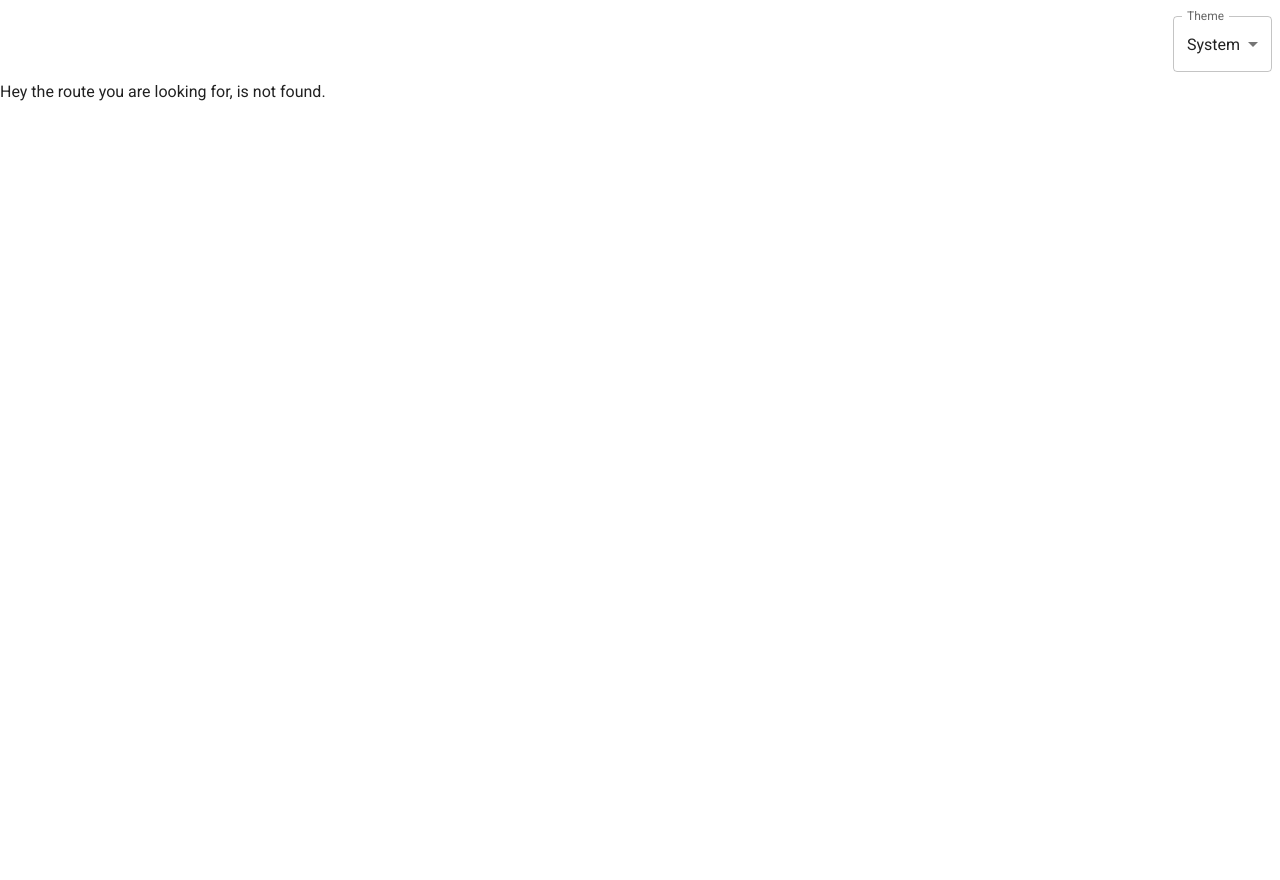
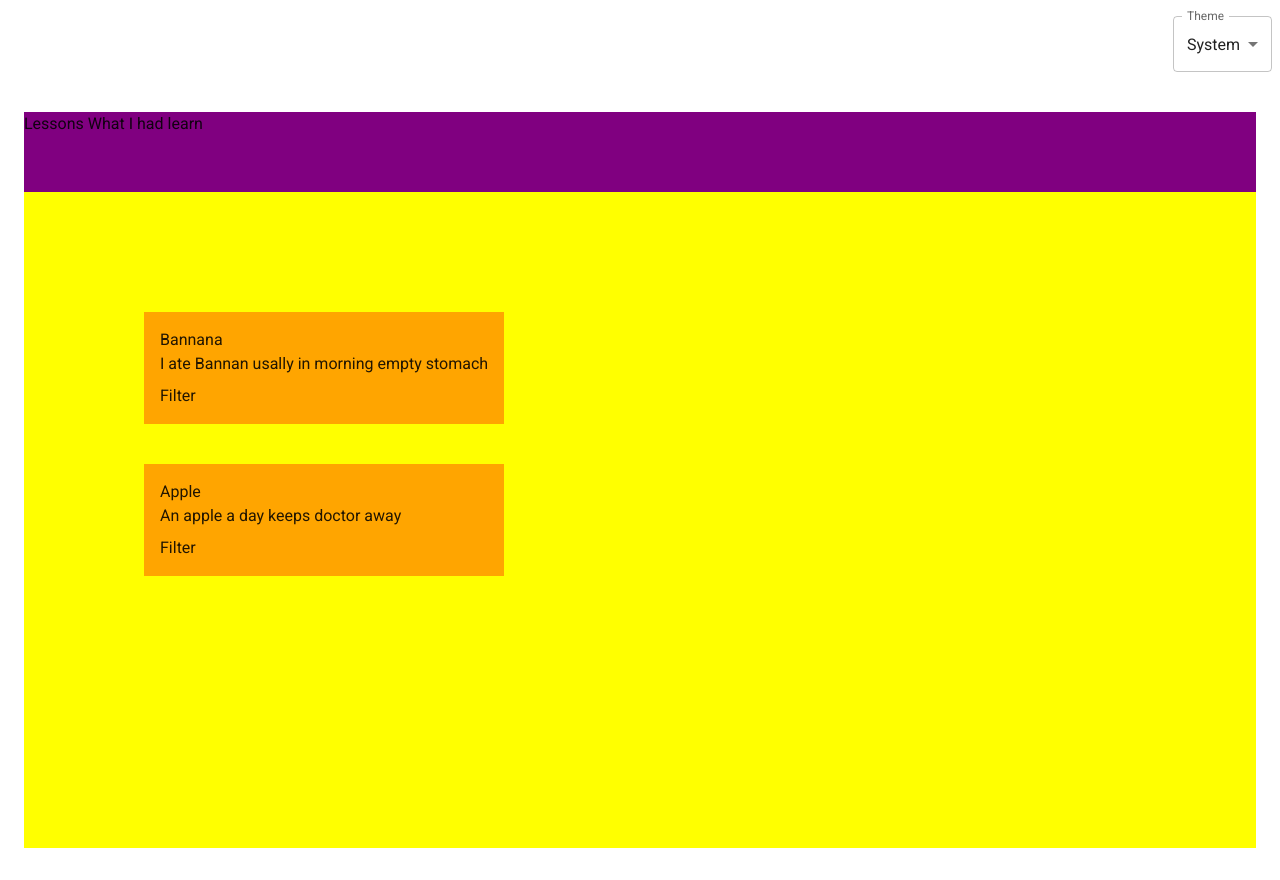
Before and after one commit to abdullatif422/spectra, a Next.js app: page /features/lessons in a window 1280 px wide. Before the commit this address had no page. Before the commit the page ends 800 px from the top, so only its background shows below. Built offline with nearby package versions, Linux system fonts and the light colour scheme.

Commit message:
array filter example added

```diff
--- a/package.json
+++ b/package.json
@@ -1,5 +1,5 @@
 {
-  "name": "react-learn",
+  "name": "spectra",
   "version": "0.1.0",
   "private": true,
   "scripts": {
--- a/src/PageWrapper.tsx
+++ b/src/PageWrapper.tsx
@@ -17,8 +17,6 @@ export default function PageWrapper(props: PageWrapperPropTypes) {
         minHeight: "100vh",
         display: "flex",
         flexDirection: "column",
-        justifyContent: "center",
-        alignItems: "center",
       }}
     >
       {children}
--- /dev/null
+++ b/src/app/features/lessons/page.tsx
@@ -0,0 +1,69 @@
+"use client"
+
+import React from "react";
+import PageWrapper from "@/src/PageWrapper";
+import { Box, Typography } from "@mui/material";
+
+
+export default function Lessons() {
+
+    const [fruits, setFruits] = React.useState([
+        {
+            id: '1',
+            title: 'Bannana',
+            description: 'I ate Bannan usally in morning empty stomach'
+        },
+        {
+            id: '2',
+            title: 'Apple',
+            description: 'An apple a day keeps doctor away'
+        }
+    ]);
+
+    const handleFruitsFilter = (el: any) => {
+        console.log('Fruit clicked:', el);
+        const updatedFruits = fruits?.filter((item) => item.id === el.id);
+        setFruits(updatedFruits);
+        console.log({ updatedFruits });
+    };
+
+
+    return (
+        <PageWrapper>
+            <Box sx={{
+                minHeight: '10vh',
+                width: '100%',
+                backgroundColor: 'purple'
+            }}>
+
+                <Typography>Lessons What I had learn</Typography>
+            </Box>
+            <Box sx={{
+                display: 'flex',
+                height: '100%',
+                flexGrow: 1,
+                backgroundColor: 'yellow'
+            }}>
+                <Box sx={{
+                    flexDirection: 'row',
+                    margin: 10
+                }}>
+
+                    {fruits?.map((el) => {
+                        return (
+                            <Box key={el.id} sx={{
+                                m: 5,
+                                p: 2,
+                                backgroundColor: 'orange'
+                            }}>
+                                <Typography>{el?.title}</Typography>
+                                <Typography>{el?.description}</Typography>
+                                <Typography sx={{ pt: 1 }} onClick={() => handleFruitsFilter(el)} >Filter</Typography>
+                            </Box>
+                        )
+                    })}
+                </Box>
+            </Box>
+        </PageWrapper>
+    )
+}
```
Also changed, not shown: 2 other files (tests, documents, lock files or other folders).
